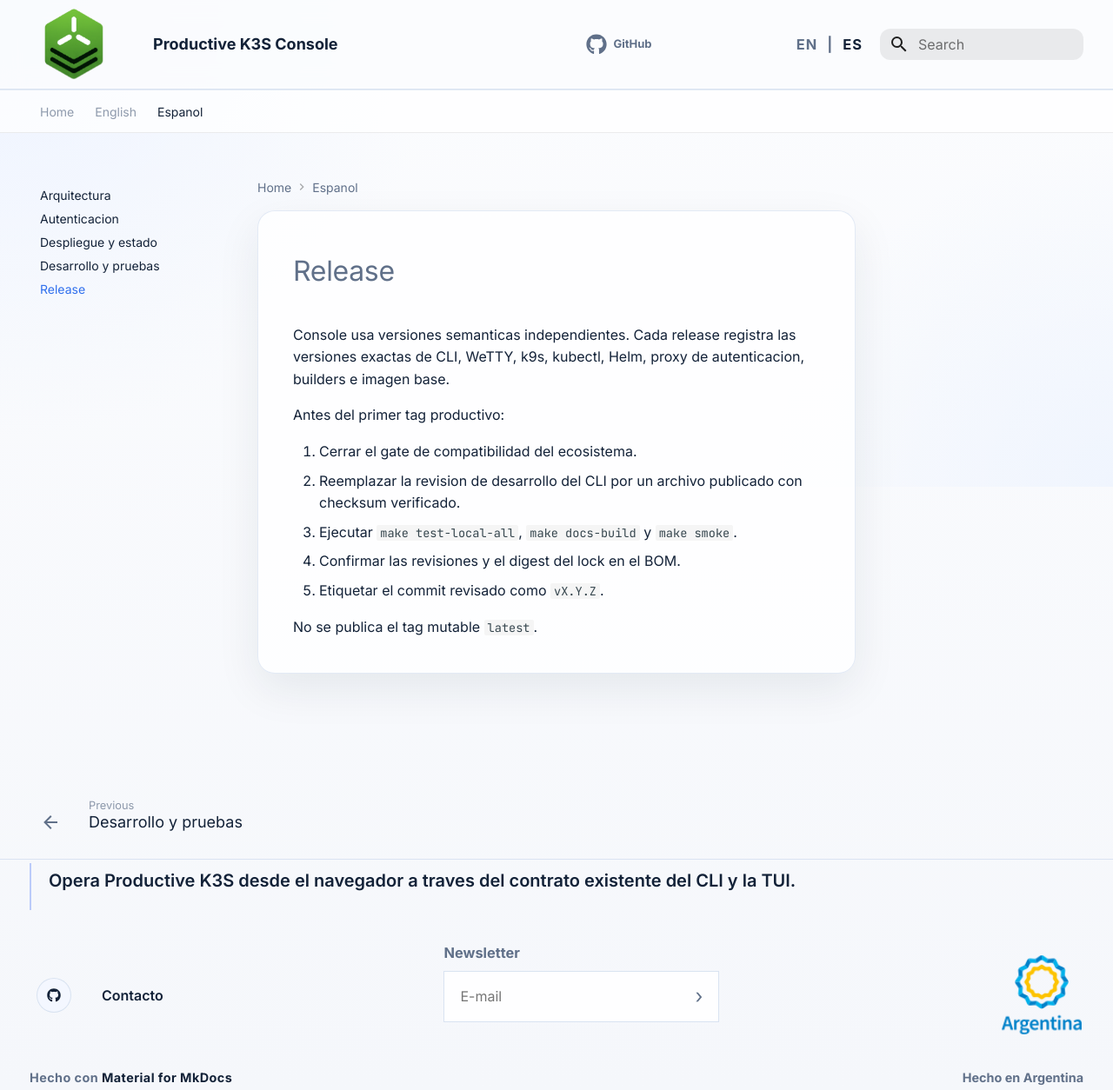
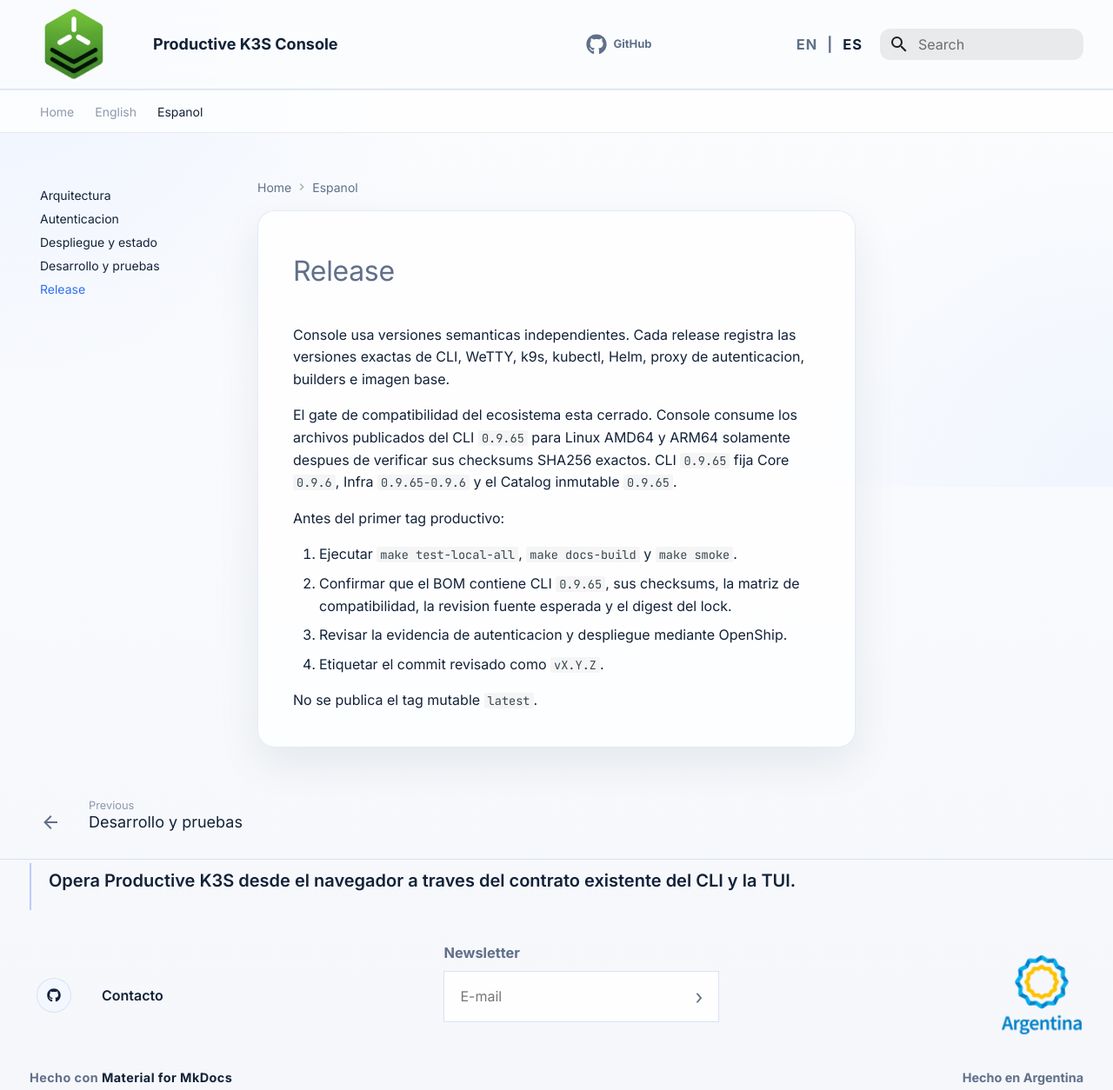
Before and after one commit to productive-k3s/productive-k3s-console, an MkDocs documentation site: the page built from docs/src/es/release.md, in a window 1280 px wide and 1254 px high. Shown: the whole window at 87% size. Built offline with MkDocs 1.6.1 and Material for MkDocs 9.7.7, drawn with Linux system fonts in a browser that asks for light colours; comment, search, counter and statistics services are not loaded.

Commit message:
release: consume cli 0.9.65 artifacts

```diff
--- a/docs/src/es/release.md
+++ b/docs/src/es/release.md
@@ -4,13 +4,17 @@
 versiones exactas de CLI, WeTTY, k9s, kubectl, Helm, proxy de autenticacion,
 builders e imagen base.
 
+El gate de compatibilidad del ecosistema esta cerrado. Console consume los
+archivos publicados del CLI `0.9.65` para Linux AMD64 y ARM64 solamente despues
+de verificar sus checksums SHA256 exactos. CLI `0.9.65` fija Core `0.9.6`, Infra
+`0.9.65-0.9.6` y el Catalog inmutable `0.9.65`.
+
 Antes del primer tag productivo:
 
-1. Cerrar el gate de compatibilidad del ecosistema.
-2. Reemplazar la revision de desarrollo del CLI por un archivo publicado con
-   checksum verificado.
-3. Ejecutar `make test-local-all`, `make docs-build` y `make smoke`.
-4. Confirmar las revisiones y el digest del lock en el BOM.
-5. Etiquetar el commit revisado como `vX.Y.Z`.
+1. Ejecutar `make test-local-all`, `make docs-build` y `make smoke`.
+2. Confirmar que el BOM contiene CLI `0.9.65`, sus checksums, la matriz de
+   compatibilidad, la revision fuente esperada y el digest del lock.
+3. Revisar la evidencia de autenticacion y despliegue mediante OpenShip.
+4. Etiquetar el commit revisado como `vX.Y.Z`.
 
 No se publica el tag mutable `latest`.
```
Also changed, not shown: docs/src/en/development.md (+5 -2 lines), docs/src/en/release.md (+10 -6 lines), docs/src/es/development.md (+4 -2 lines), materials.lock.yaml (+16 -12 lines), README.md, 4 other files.
